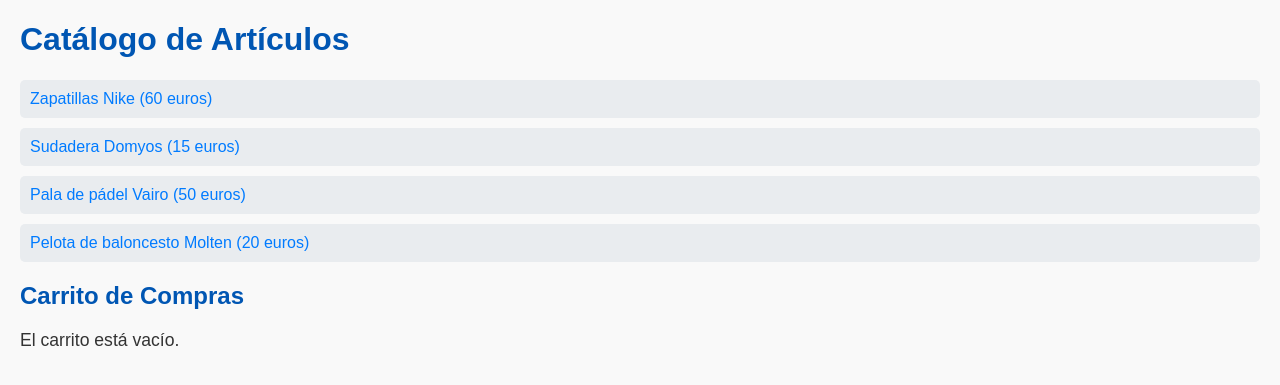
After one commit to ivanolber/php, a PHP site: page /carro_view.php in a window 1280 px wide. The commit adds this page. Shown: the top 385 px of the page. Run offline with PHP 8.4, Linux system fonts and the light colour scheme.

Commit message:
Add files via upload

```diff
--- /dev/null
+++ b/cookies/carro_view.php
@@ -0,0 +1,85 @@
+<?php
+include 'carro.php';
+?>
+
+<!DOCTYPE html>
+<html lang="es">
+<head>
+    <meta charset="UTF-8">
+    <title>Carrito de Compras</title>
+    <style>
+        body {
+            font-family: Arial, sans-serif;
+            margin: 20px;
+            background-color: #f9f9f9;
+            color: #333;
+        }
+
+        h1, h2 {
+            color: #0056b3;
+        }
+
+        ul {
+            list-style: none;
+            padding: 0;
+        }
+
+        li {
+            margin: 10px 0;
+            background-color: #e9ecef;
+            padding: 10px;
+            border-radius: 5px;
+        }
+
+        a {
+            text-decoration: none;
+            color: #007bff;
+        }
+
+        a:hover {
+            text-decoration: underline;
+        }
+
+        p {
+            font-size: 1.1em;
+        }
+
+        strong {
+            color: #dc3545;
+        }
+
+        .vaciar-carro {
+            color: #dc3545;
+            font-weight: bold;
+        }
+    </style>
+</head>
+<body>
+
+    <h1>Catálogo de Artículos</h1>
+    <ul>
+        <?php foreach (getCatalogo() as $articulo): ?>
+            <li>
+                <a href="carro_view.php?id=<?php echo $articulo['id']; ?>">
+                    <?php echo $articulo['nombre'] . " (" . $articulo['precio'] . " euros)"; ?>
+                </a>
+            </li>
+        <?php endforeach; ?>
+    </ul>
+
+    <h2>Carrito de Compras</h2>
+    <?php $carrito = getCarrito(); ?>
+    <?php if (!empty($carrito)): ?>
+        <ul>
+            <?php foreach ($carrito as $item): ?>
+                <li><?php echo $item['nombre'] . " - " . $item['precio'] . " euros"; ?></li>
+            <?php endforeach; ?>
+        </ul>
+        <p><strong>Total: <?php echo getTotal(); ?> euros</strong></p>
+        <p><a class="vaciar-carro" href="carro_view.php?vaciar=true">Vaciar carro</a></p>
+    <?php else: ?>
+        <p>El carrito está vacío.</p>
+    <?php endif; ?>
+
+</body>
+</html>
```
Also changed, not shown: cookies/carro.php (line endings or trailing spaces).
